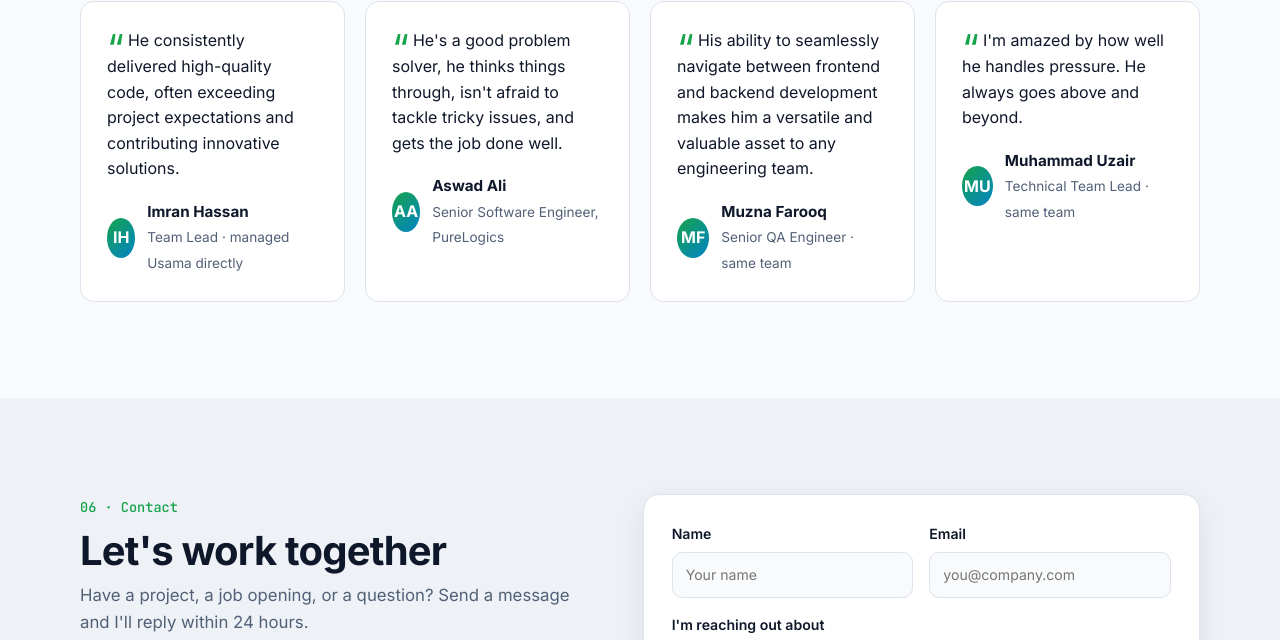
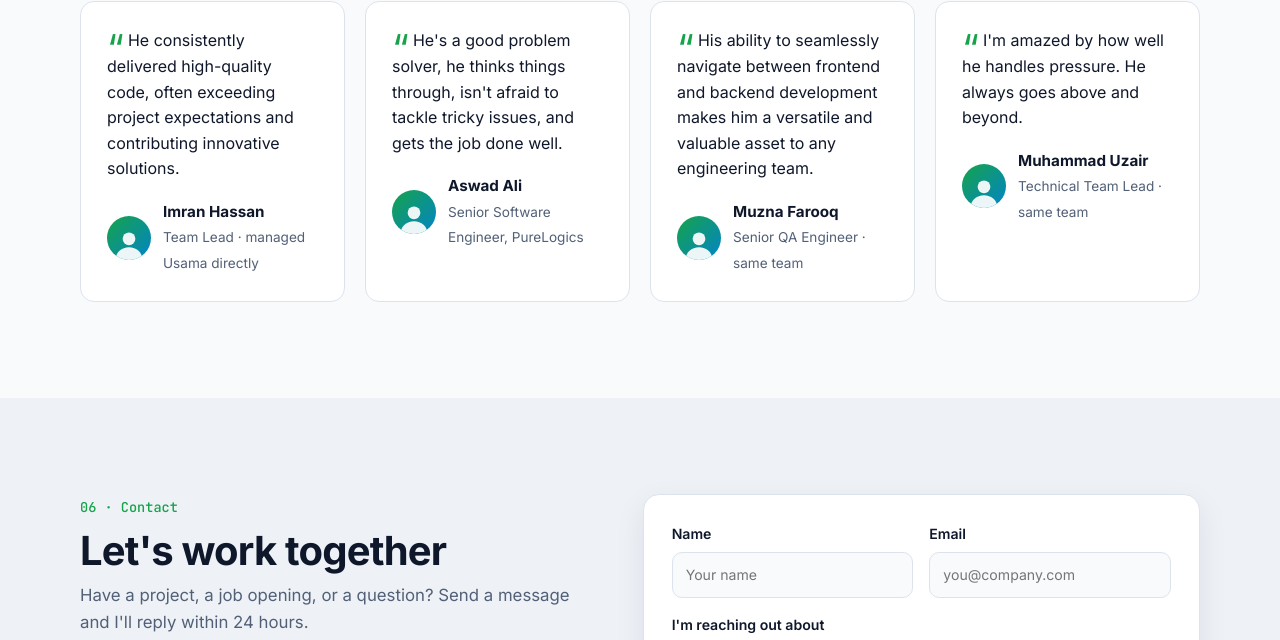
Before and after one commit to m-usamashoaib/m-usamashoaib.github.io, a plain HTML site: page index.html in a window 1280 px wide. Shown: the part 10746-11386 px from the top of the page. Drawn offline with Linux system fonts and the light colour scheme.

Commit message:
Keep testimonial avatars round and show a person icon
The avatar shrank in the flex row and turned oval; fix its size.
An optional photo field in data.js replaces the icon.

Co-Authored-By: Claude Opus 5.5 <noreply@anthropic.com>

```diff
--- a/script.js
+++ b/script.js
@@ -140,8 +140,11 @@
   } else {
     $("#testimonials-grid").innerHTML = D.testimonials
       .map((t) => {
-        const initials = t.name.split(" ").map((w) => w[0]).slice(0, 2).join("");
-        return `<figure class="card quote reveal" style="margin:0"><p>${esc(t.quote)}</p><figcaption class="who"><div class="avatar">${esc(initials)}</div><div><b>${esc(t.name)}</b><span>${esc(t.title)}</span></div></figcaption></figure>`;
+        // A photo if one is set in data.js, otherwise a generic person icon
+        const face = t.photo
+          ? `<img src="${esc(t.photo)}" alt="" loading="lazy" />`
+          : `<svg viewBox="0 0 24 24" fill="currentColor" aria-hidden="true"><circle cx="12" cy="9" r="4.5"/><path d="M2.5 24c0-5.5 4.3-9 9.5-9s9.5 3.5 9.5 9z"/></svg>`;
+        return `<figure class="card quote reveal" style="margin:0"><p>${esc(t.quote)}</p><figcaption class="who"><div class="avatar">${face}</div><div><b>${esc(t.name)}</b><span>${esc(t.title)}</span></div></figcaption></figure>`;
       })
       .join("");
   }
--- a/styles.css
+++ b/styles.css
@@ -218,9 +218,12 @@ section.alt { background: var(--bg-alt); }
 .quote p::before { content: "“"; color: var(--accent); font-size: 2.4rem; line-height: 0; vertical-align: -0.4em; margin-right: 4px; }
 .quote .who { margin-top: 18px; display: flex; align-items: center; gap: 12px; }
 .avatar {
-  width: 40px; height: 40px; border-radius: 50%; display: grid; place-items: center; font-weight: 700;
-  background: linear-gradient(135deg, var(--accent), var(--accent-2)); color: #fff;
+  flex: 0 0 44px; width: 44px; height: 44px; border-radius: 50%; overflow: hidden;
+  display: grid; place-items: end center;
+  background: linear-gradient(135deg, var(--accent), var(--accent-2)); color: rgba(255, 255, 255, 0.92);
 }
+.avatar svg { width: 34px; height: 34px; }
+.avatar img { width: 100%; height: 100%; object-fit: cover; }
 .who b { display: block; font-size: 0.95rem; }
 .who span { color: var(--muted); font-size: 0.85rem; }
 
```
